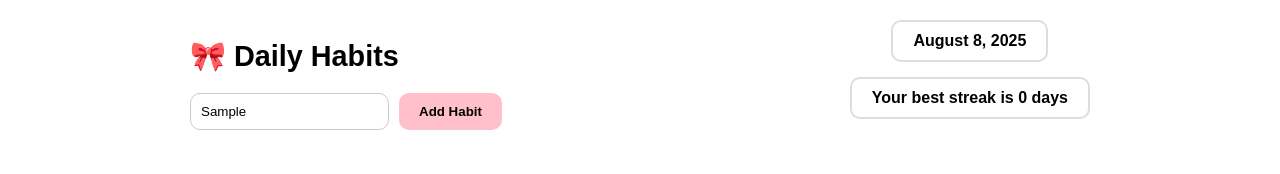
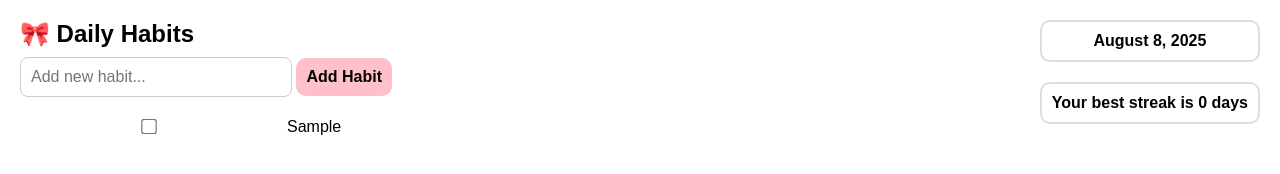
Before and after one commit to kazheakram/notionhabittracker, a plain HTML site: page index.html in a window 1280 px wide. Both pictures are taken after typing "Sample" into the empty fields and a click on the button "Add Habit". Drawn offline with Linux system fonts and the light colour scheme.

Commit message:
Update index.html

```diff
--- a/index.html
+++ b/index.html
@@ -1,8 +1,8 @@
 <!DOCTYPE html>
 <html lang="en">
 <head>
-<meta charset="UTF-8">
-<meta name="viewport" content="width=device-width, initial-scale=1.0">
+  <meta charset="UTF-8" />
+  <meta name="viewport" content="width=device-width, initial-scale=1.0"/>
   <title>Daily Habits</title>
   <style>
     body {
@@ -11,78 +11,52 @@
       margin: 0;
       padding: 20px;
     }
-
     .container {
       display: flex;
       justify-content: space-between;
       align-items: flex-start;
-        max-width: 900px;
-        margin: auto;
     }
-
-    h1 {
+    .title {
+      font-size: 1.5rem;
+      font-weight: bold;
       display: flex;
       align-items: center;
-        font-size: 1.8rem;
-        font-weight: bold;
+      gap: 5px;
     }
-
-    .habit-input {
-        display: flex;
-        margin-top: 10px;
+    input {
+      padding: 10px;
+      font-size: 1rem;
+      border-radius: 8px;
+      border: 1px solid #ccc;
+      width: 250px;
     }
-
-    input {
-        flex: 1;
-        padding: 10px;
-        border: 1px solid #ccc;
-        border-radius: 10px;
-    }
-
     button {
       background: pink;
+      color: black;
       border: none;
-        padding: 10px 20px;
-        margin-left: 10px;
+      padding: 10px;
+      font-size: 1rem;
+      font-weight: bold;
       border-radius: 10px;
-        font-weight: bold;
+      margin-top: 10px;
       cursor: pointer;
     }
-
-    .stats {
-        display: flex;
-        flex-direction: column;
-        align-items: center;
-        gap: 15px;
+    .streak-box {
+      border: 2px solid #ddd;
+      border-radius: 10px;
+      padding: 10px;
+      text-align: center;
+      font-weight: bold;
+      margin-bottom: 20px;
     }
-
-    .date-box, .best-streak-box {
-        border: 2px solid #ddd;
-        padding: 10px 20px;
-        border-radius: 10px;
-        font-weight: bold;
-        text-align: center;
-    }
-
-    .streak-container {
+    .streak-ring {
       position: relative;
       width: 150px;
       height: 150px;
     }
-
-    svg {
+    .streak-ring svg {
       transform: rotate(-90deg);
     }
-
-    .streak-bg {
-        stroke: #f0f0f0;
-    }
-
-    .streak-progress {
-        stroke: pink;
-        transition: stroke-dashoffset 1s ease;
-    }
-
     .streak-text {
       position: absolute;
       top: 50%;
@@ -91,28 +65,38 @@
       font-weight: bold;
       text-align: center;
     }
+    .habits {
+      margin-top: 20px;
+    }
+    .habit {
+      display: flex;
+      align-items: center;
+      gap: 10px;
+      margin-bottom: 10px;
+    }
+    .habit input[type="checkbox"] {
+      transform: scale(1.2);
+    }
   </style>
 </head>
 <body>
 
 <div class="container">
   <div>
-        <h1>🎀 Daily Habits</h1>
-        <div class="habit-input">
-            <input type="text" id="habitInput" placeholder="Add new habit...">
+    <div class="title">🎀 Daily Habits</div>
+    <input id="habitInput" placeholder="Add new habit..."/>
     <button onclick="addHabit()">Add Habit</button>
+    <div class="habits" id="habitsList"></div>
   </div>
-    </div>
-    <div class="stats">
-        <div class="date-box" id="dateBox"></div>
-        <div class="best-streak-box" id="bestStreakBox"></div>
 
-        <!-- Donut Streak -->
-        <div class="streak-container" id="streakContainer" style="display:none;">
+  <div>
+    <div class="streak-box" id="dateBox"></div>
+    <div class="streak-box" id="bestStreakBox"></div>
+    <div class="streak-ring" id="streakRing" style="display: none;">
       <svg width="150" height="150">
-                <circle class="streak-bg" cx="75" cy="75" r="70" stroke-width="10" fill="none"></circle>
-                <circle class="streak-progress" cx="75" cy="75" r="70" stroke-width="10" fill="none"
-                    stroke-linecap="round" stroke-dasharray="439.6" stroke-dashoffset="439.6"></circle>
+        <circle cx="75" cy="75" r="70" stroke="#eee" stroke-width="10" fill="none"/>
+        <circle id="progressCircle" cx="75" cy="75" r="70" stroke="pink" stroke-width="10" fill="none"
+          stroke-linecap="round" stroke-dasharray="439.82" stroke-dashoffset="439.82"/>
       </svg>
       <div class="streak-text" id="streakText">0 days streak</div>
     </div>
@@ -120,58 +104,102 @@
 </div>
 
 <script>
-    const dateBox = document.getElementById("dateBox");
+  const habitsListEl = document.getElementById("habitsList");
+  const streakRingEl = document.getElementById("streakRing");
+  const streakTextEl = document.getElementById("streakText");
+  const progressCircle = document.getElementById("progressCircle");
   const bestStreakBox = document.getElementById("bestStreakBox");
-    const streakContainer = document.getElementById("streakContainer");
-    const streakProgress = document.querySelector(".streak-progress");
-    const streakText = document.getElementById("streakText");
 
+  let habits = JSON.parse(localStorage.getItem("habits") || "[]");
   let streak = parseInt(localStorage.getItem("streak") || "0");
   let bestStreak = parseInt(localStorage.getItem("bestStreak") || "0");
+  let lastDate = localStorage.getItem("lastDate");
 
-    // Set current date
-    const today = new Date();
-    dateBox.textContent = today.toLocaleDateString("en-US", {
-        year: "numeric",
-        month: "long",
-        day: "numeric"
-    });
+  // Show today's date
+  document.getElementById("dateBox").textContent =
+    new Date().toLocaleDateString("en-US", { month: "long", day: "numeric", year: "numeric" });
 
-    // Update best streak display
-    bestStreakBox.textContent = `Your best streak is ${bestStreak} days`;
+  function saveData() {
+    localStorage.setItem("habits", JSON.stringify(habits));
+    localStorage.setItem("streak", streak);
+    localStorage.setItem("bestStreak", bestStreak);
+    localStorage.setItem("lastDate", lastDate);
+  }
 
-    // Show streak donut only if streak > 0
-    function updateStreakDonut() {
-        if (streak > 0) {
-            streakContainer.style.display = "block";
-            streakText.textContent = `${streak} days streak`;
-            const circumference = 2 * Math.PI * 70; // r=70
-            const progress = streak / bestStreak;
-            const offset = circumference - progress * circumference;
-            streakProgress.style.strokeDashoffset = offset;
-        } else {
-            streakContainer.style.display = "none";
+  function addHabit() {
+    const input = document.getElementById("habitInput");
+    const habit = { name: input.value, done: false };
+    if (habit.name.trim()) {
+      habits.push(habit);
+      input.value = "";
+      renderHabits();
+      saveData();
     }
   }
 
-    updateStreakDonut();
+  function toggleHabit(index) {
+    habits[index].done = !habits[index].done;
+    renderHabits();
+    checkCompletion();
+    saveData();
+  }
 
-    // Example: Call this when all habits are completed
-    function completeDay() {
+  function checkCompletion() {
+    if (habits.length > 0 && habits.every(h => h.done)) {
+      if (lastDate !== new Date().toDateString()) {
         streak++;
-        if (streak > bestStreak) {
-            bestStreak = streak;
-            localStorage.setItem("bestStreak", bestStreak);
+        lastDate = new Date().toDateString();
+        if (streak > bestStreak) bestStreak = streak;
+        animateRing();
+        saveData();
+      }
+    }
+    renderStreak();
+  }
+
+  function animateRing() {
+    const ratio = streak / bestStreak;
+    const circumference = 2 * Math.PI * 70;
+    let offset = circumference;
+    let targetOffset = circumference - ratio * circumference;
+    let step = (offset - targetOffset) / 30;
+    let frame = 0;
+    streakRingEl.style.display = "block";
+    function animate() {
+      offset -= step;
+      progressCircle.setAttribute("stroke-dashoffset", offset);
+      frame++;
+      if (frame < 30) requestAnimationFrame(animate);
+    }
+    animate();
+  }
+
+  function renderHabits() {
+    habitsListEl.innerHTML = "";
+    habits.forEach((habit, i) => {
+      const div = document.createElement("div");
+      div.className = "habit";
+      div.innerHTML = `<input type="checkbox" ${habit.done ? "checked" : ""} onchange="toggleHabit(${i})"/>${habit.name}`;
+      habitsListEl.appendChild(div);
+    });
+  }
+
+  function renderStreak() {
+    if (streak === 0) {
+      streakRingEl.style.display = "none";
+    } else {
+      streakRingEl.style.display = "block";
+      streakTextEl.textContent = `${streak} days streak`;
+      const ratio = streak / bestStreak;
+      const circumference = 2 * Math.PI * 70;
+      progressCircle.setAttribute("stroke-dasharray", circumference);
+      progressCircle.setAttribute("stroke-dashoffset", circumference - ratio * circumference);
+    }
     bestStreakBox.textContent = `Your best streak is ${bestStreak} days`;
   }
-        localStorage.setItem("streak", streak);
-        updateStreakDonut();
-    }
 
-    // Example habit add function
-    function addHabit() {
-        alert("Habit added (hook up your logic here)");
-    }
+  renderHabits();
+  renderStreak();
 </script>
 
 </body>
```
Lines whose indentation alone changed are shown as unchanged.
